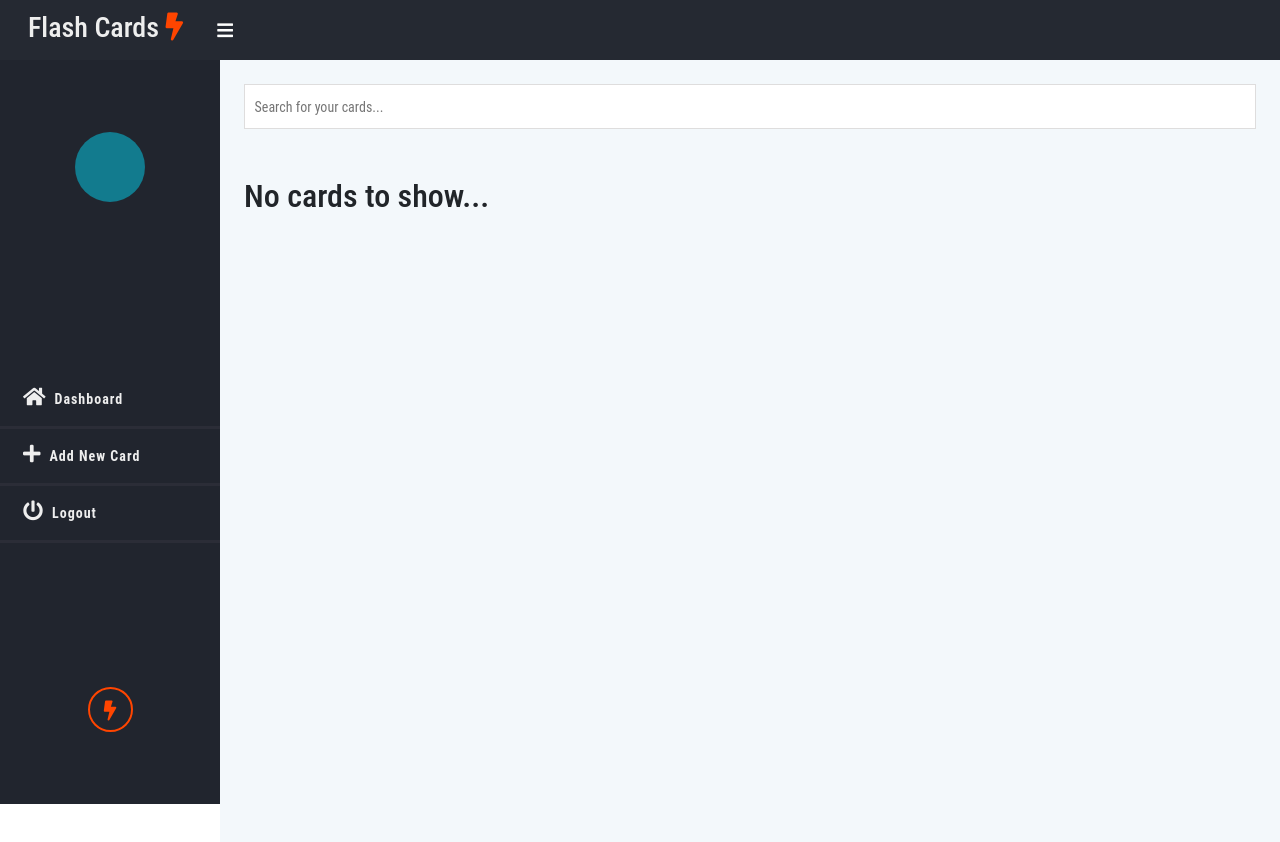
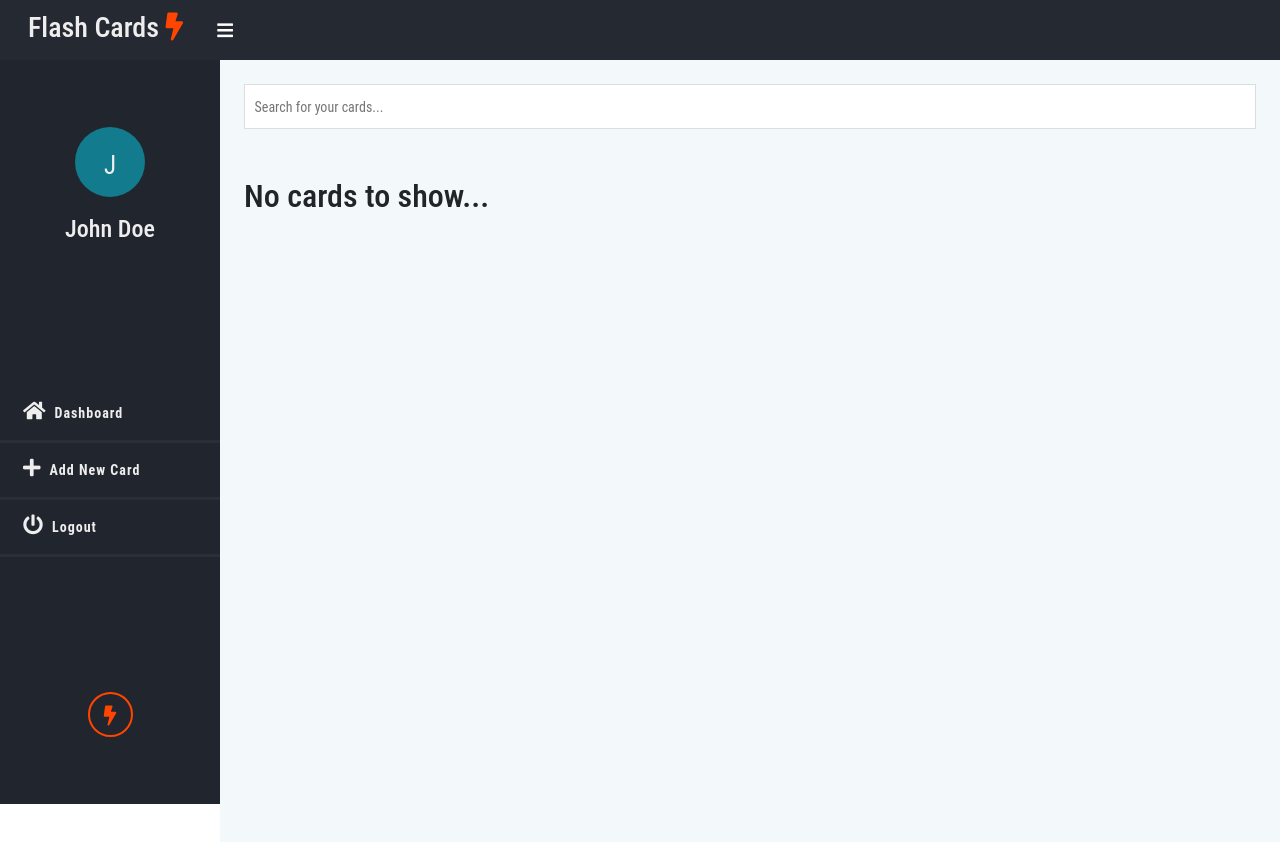
Before and after one commit to AjeaSmith/FrontendGuide, a React (Create React App) app in the folder React/flashcardsmanager/: page /home in a window 1280 px wide. Shown: the top 842 px of the page. Built offline with nearby package versions, Linux system fonts and the light colour scheme.

Commit message:
fixed state management

```diff
--- a/React/flashcardsmanager/src/components/CardsComponent.js
+++ b/React/flashcardsmanager/src/components/CardsComponent.js
@@ -1,7 +1,10 @@
 import React, { useContext } from "react";
 import { AppContext } from "../context/AppContext";
 const CardsComponent = () => {
-  const { cards } = useContext(AppContext);
+  const { cards, removeCard } = useContext(AppContext);
+  const dateFormat = (date) => {
+    return new Date(date).toDateString();
+  };
   return (
     <section>
       {/* I have all the cards */}
@@ -13,51 +16,18 @@ const CardsComponent = () => {
               <h3>{card.question}</h3>
               <p>{card.answer}</p>
               <div className="card_actions">
-                <span>{card.posted}</span>
+                <span>{dateFormat(card.posted)}</span>
                 <div className="card_actions_icons">
                   <i className="fas fa-edit"></i>
-                  <i className="fas fa-trash-alt"></i>
+                  <i
+                    className="fas fa-trash-alt"
+                    onClick={() => removeCard(card.id)}></i>
                 </div>
               </div>
             </div>
           </div>
         );
       })}
-      {/* <div className="card">
-        <div className="card_content">
-          <h3>What is the color of the sun?</h3>
-          <p>
-            Lorem ipsum dolor sit amet consectetur adipisicing elit. Mollitia
-            nobis corporis distinctio sed praesentium nihil, aliquam ipsa,
-            libero nulla
-          </p>
-          <div className="card_actions">
-            <span>1/09/2021</span>
-            <div className="card_actions_icons">
-              <i className="fas fa-edit"></i>
-              <i className="fas fa-trash-alt"></i>
-            </div>
-          </div>
-        </div>
-      </div>
-
-      <div className="card">
-        <div className="card_content">
-          <h3>What is the color of the sky?</h3>
-          <p>
-            Lorem ipsum dolor sit amet consectetur adipisicing elit. Aperiam
-            officiis dicta sunt? Ullam, ipsum nesciunt?
-          </p>
-          <div className="card_actions">
-            <span>1/09/2021</span>
-            <div className="card_actions_icons">
-              <i className="fas fa-edit"></i>
-              <i className="fas fa-trash-alt"></i>
-            </div>
-          </div>
-        </div>
-      </div>
-     */}
     </section>
   );
 };
--- a/React/flashcardsmanager/src/components/GetUsername.js
+++ b/React/flashcardsmanager/src/components/GetUsername.js
@@ -1,15 +1,14 @@
-import React, { useState, useContext } from "react";
+import React, { useContext, useState } from "react";
 import { AppContext } from "../context/AppContext";
 const GetUsername = ({ history }) => {
-  const { username, setName } = useContext(AppContext);
+  const [name, setname] = useState("");
+  const { setName } = useContext(AppContext);
   const checkUsername = (e) => {
     e.preventDefault();
     if (username === "") return;
-    history.push({
-      pathname: "/home",
-      state: username,
-    });
-    setName("");
+    history.push("/home");
+    setName(name);
+    console.log(name);
   };
 
   return (
@@ -21,8 +20,8 @@ const GetUsername = ({ history }) => {
             name="username"
             id="username"
             placeholder="Enter a username"
-            value={username}
-            onChange={(e) => setName(e.target.value)}
+            value={name}
+            onChange={(e) => setname(e.target.value)}
           />
           <button type="submit" className="submit_btn">
             Submit
--- a/React/flashcardsmanager/src/components/SideMenuComponent.js
+++ b/React/flashcardsmanager/src/components/SideMenuComponent.js
@@ -1,12 +1,16 @@
-import React, { useState, useContext } from "react";
+import React, { useState, useContext, useEffect } from "react";
 import { Link } from "react-router-dom";
 import { Modal, Button } from "react-bootstrap";
 import { AppContext } from "../context/AppContext";
-const SideMenu = () => {
-  const { addCard, username, cards } = useContext(AppContext);
+import { withRouter } from "react-router";
+const SideMenu = ({ history }) => {
+  const { addCard, username, setName } = useContext(AppContext);
   const [show, setShow] = useState(false);
   const [question, setQuestion] = useState("");
   const [answer, setAnswer] = useState("");
+  useEffect(() => {
+    localStorage.getItem("username");
+  }, [username]);
   const handleClose = () => setShow(false);
   const handleShow = () => setShow(true);
   const sendData = () => {
@@ -19,7 +23,10 @@ const SideMenu = () => {
     setQuestion("");
     setAnswer("");
   };
-  console.log(cards);
+  const logout = () => {
+    setName("");
+    history.push("/");
+  };
   return (
     <>
       <nav>
@@ -43,7 +50,7 @@ const SideMenu = () => {
             </a>
           </li>
           <li>
-            <a href="#">
+            <a onClick={logout}>
               <i className="fas fa-power-off"></i>
               <span>Logout</span>
             </a>
@@ -103,4 +110,4 @@ const SideMenu = () => {
   );
 };
 
-export default SideMenu;
+export default withRouter(SideMenu);
--- a/React/flashcardsmanager/src/context/AppContext.js
+++ b/React/flashcardsmanager/src/context/AppContext.js
@@ -1,13 +1,26 @@
-import React, { createContext, useState } from "react";
+import React, { createContext, useState, useEffect } from "react";
 export const AppContext = createContext();
 
 const AppContextProvider = (props) => {
-  const [cards, setCards] = useState([]);
-  const [username, setUsername] = useState("");
+  const localData = localStorage.getItem("cards"),
+    localUsername = localStorage.getItem("username");
+  const [cards, setCards] = useState(!localData ? [] : JSON.parse(localData));
+  const [username, setUsername] = useState(
+    localUsername ? localUsername : "John Doe"
+  );
 
+  useEffect(() => {
+    localStorage.setItem("cards", JSON.stringify(cards));
+    localStorage.setItem("username", username);
+  }, [cards, username]);
   const addCard = ({ question, answer }) => {
     setCards([
-      { question, answer, id: cards.length + 1, posted: Date.now() },
+      {
+        question,
+        answer,
+        id: cards.length + 1,
+        posted: Date.now(),
+      },
       ...cards,
     ]);
   };
```
Also changed, not shown: React/flashcardsmanager/src/App.js (+6 -6 lines), 1 other file (tests, documents, lock files or other folders).
